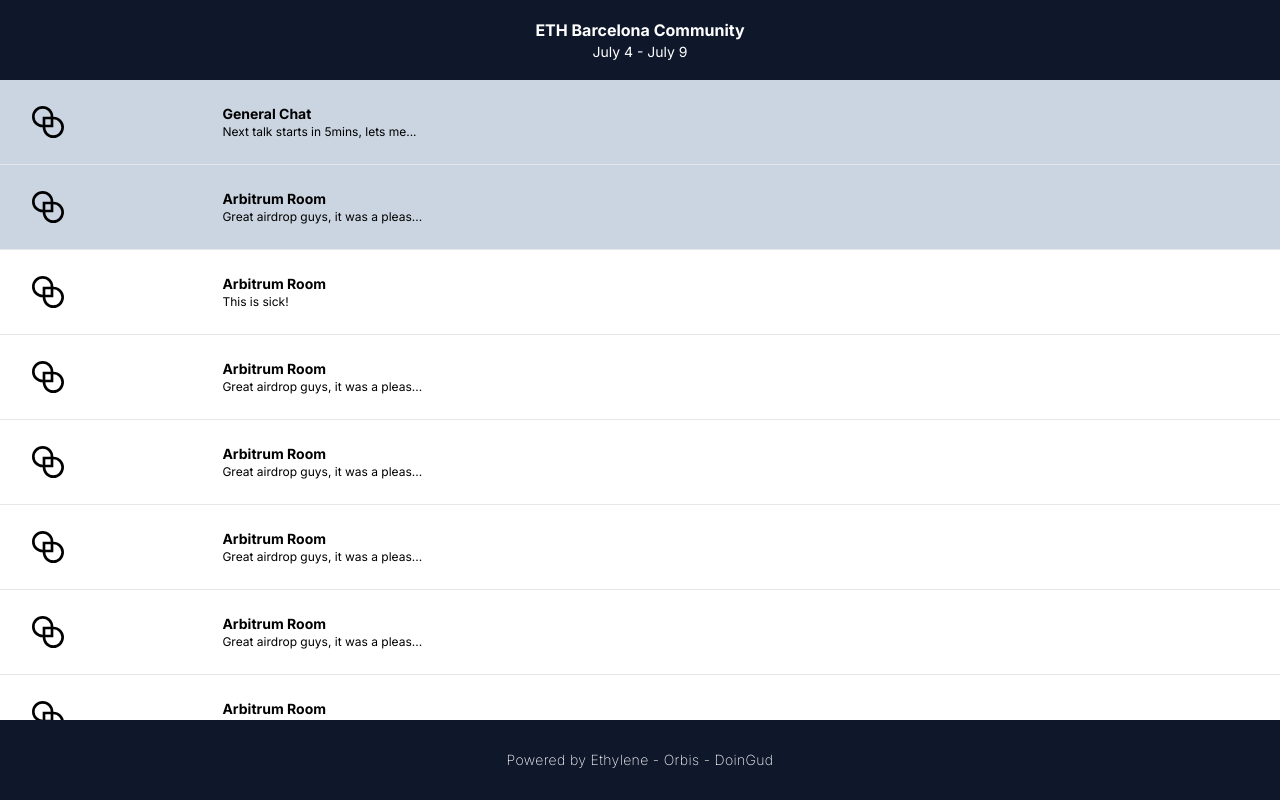
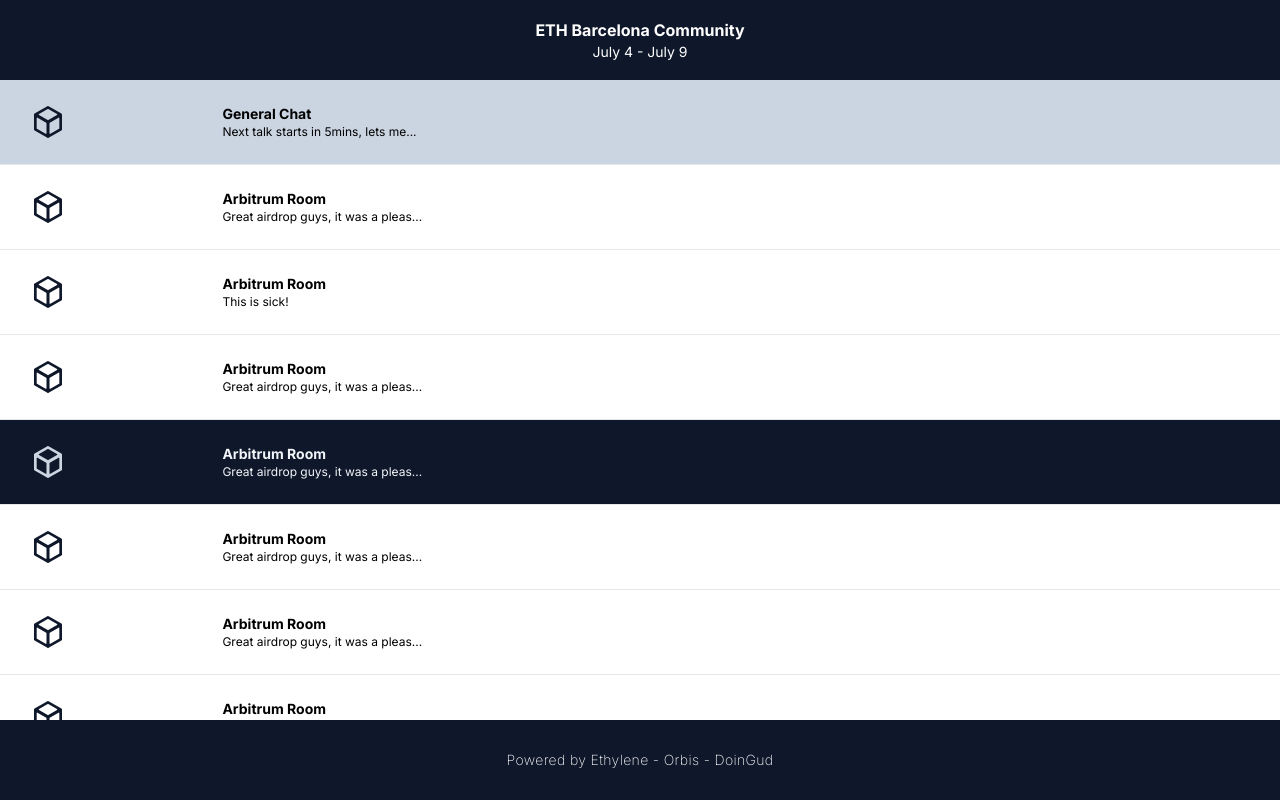
Before and after one commit to ethylenestudio/chatrooms-app, a Next.js app: page / in a window 1280 px wide. Built offline with nearby package versions, Linux system fonts and the light colour scheme.

Commit message:
feat: ui improvement for chosen conversation

```diff
--- a/app/desktop/page.tsx
+++ b/app/desktop/page.tsx
@@ -4,7 +4,7 @@
 export default function DesktopPage() {
   return (
     <div className="h-[80vh] flex">
-      <div className="h-[80vh] overflow-scroll w-[30%]">
+      <div className="h-[80vh] overflow-scroll w-[30%] border-r-2 border-slate-900">
         <Menu conversations={DUMMY.conversations} />
       </div>
       <div className="h-[80vh] overflow-scroll w-[70%]">
--- a/components/Menu/Conversation.tsx
+++ b/components/Menu/Conversation.tsx
@@ -1,21 +1,22 @@
 import { lastMessageLimit } from "@/config";
 import React, { FC } from "react";
-import { GrAggregate } from "react-icons/gr";
+import { SiHackthebox } from "react-icons/si";
 type ConversationType = {
   name: string;
   lastMessage: string;
-  read: boolean;
+  chosen: boolean;
+  key: number;
 };
 
-const Conversation: FC<ConversationType> = ({ lastMessage, name, read }) => {
+const Conversation: FC<ConversationType> = ({ lastMessage, name, chosen }) => {
   return (
     <div
       className={`flex justify-center items-center px-8 py-6 border-b-[1px] ${
-        !read && "bg-slate-300"
-      }`}
+        name == "General Chat" && "bg-slate-300 sticky top-0"
+      } ${chosen && "bg-slate-900 text-slate-100"}`}
     >
       <div className="w-[15%]">
-        <GrAggregate size={32} />
+        <SiHackthebox size={32} color={`${chosen ? "rgb(203 213 225)" : "rgb(15 23 42)"}`} />
       </div>
       <div className="w-[85%] pl-2 flex flex-col items-start justify-center">
         <p className="font-bold text-sm">{name}</p>
--- a/components/Menu/Menu.tsx
+++ b/components/Menu/Menu.tsx
@@ -8,7 +8,7 @@
 type ConversationType = {
   name: string;
   lastMessage: string;
-  read: boolean;
+  chosen: boolean;
 };
 
 const Menu: FC<DummyType> = ({ conversations }) => {
@@ -20,8 +20,8 @@
             <Conversation
               lastMessage={conversation.lastMessage}
               name={conversation.name}
-              read={conversation.read}
               key={i}
+              chosen={conversation.chosen}
             />
           </>
         );
--- a/dummy.ts
+++ b/dummy.ts
@@ -24,6 +24,7 @@
       name: "Arbitrum Room",
       lastMessage: "Great airdrop guys, it was a pleasure to meet all of you!",
       read: true,
+      chosen: true,
     },
     {
       name: "Arbitrum Room",
@@ -162,6 +163,7 @@
   name: string;
   lastMessage: string;
   read: boolean;
+  chosen?: boolean;
 };
 
 type MessageType = {
```
